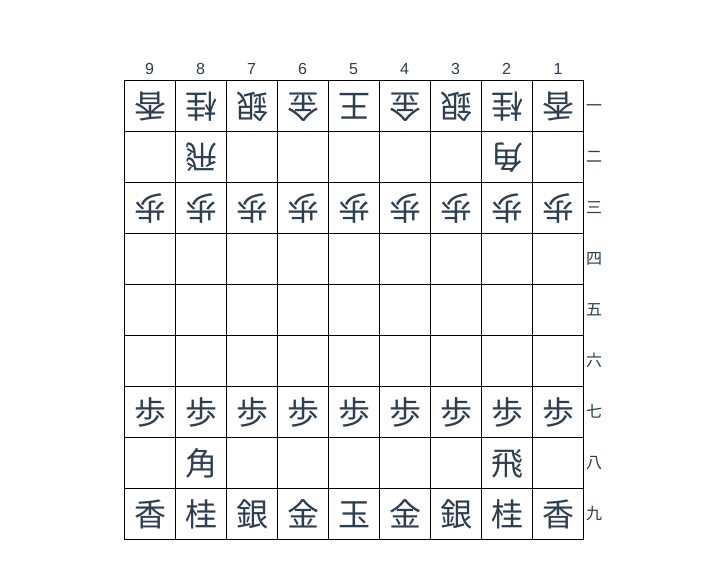
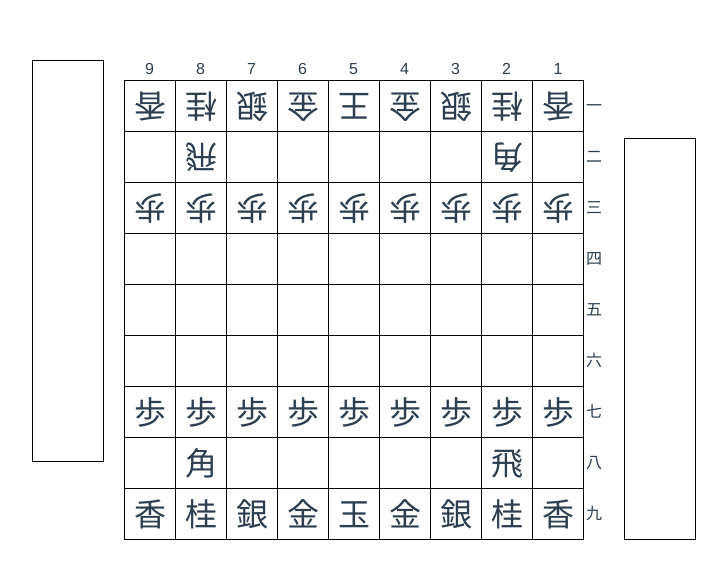
Before and after one commit to nek0meshi/shogi-board, a Vue app in the folder frontend/: page / in a window 1280 px wide. Shown: the top 578 px of the page, without its empty margins (276-1003 px from the left). Built offline with nearby package versions, Linux system fonts and the light colour scheme.

Commit message:
- 駒台を用意

```diff
--- a/frontend/src/components/Board.vue
+++ b/frontend/src/components/Board.vue
@@ -1,5 +1,11 @@
 <template>
   <div class="board-container">
+    <div class="stand second-stand">
+      <div v-for="p in secondStandPieces" :key="p.type" class="stand-piece">
+        <span class="stand-piece-name">{{ p.name }}</span>
+        <span class="stand-piece-count">{{ p.count }}</span>
+      </div>
+    </div>
     <div class="board">
       <div class="left-frame-container">
         <div v-for="r in rows" :key="r" class="left-frame">
@@ -12,7 +18,7 @@
         </div>
       </div>
       <div
-        v-for="p in pieces"
+        v-for="p in onBoardPieces"
         class="piece"
         :style="pieceStyle(p)"
         :key="p.id"
@@ -20,10 +26,29 @@
         {{ p.name }}
       </div>
     </div>
+    <div class="stand first-stand">
+      <div v-for="p in firstStandPieces" :key="p.type" class="stand-piece">
+        <span class="stand-piece-name">{{ p.name }}</span>
+        <span class="stand-piece-count">{{ p.count }}</span>
+      </div>
+    </div>
   </div>
 </template>
 
 <script>
+const reduceStandPieces = (carry, piece) => {
+  const c = carry.find((p) => p.type === piece.type)
+  if (c) {
+    c.count += 1
+  } else {
+    carry.push({
+      type: piece.type,
+      name: piece.name,
+      count: 1,
+    })
+  }
+  return carry
+}
 export default {
   props: {
     pieces: {
@@ -32,11 +57,29 @@ export default {
     },
   },
 
-  data () {
+  data() {
     return {
       columns: [1, 2, 3, 4, 5, 6, 7, 8, 9],
       rows: ['一', '二', '三', '四', '五', '六', '七', '八', '九'],
     }
+  },
+
+  computed: {
+    onBoardPieces() {
+      return this.pieces.filter((piece) => piece.column !== null)
+    },
+    firstStandPieces() {
+      return this.pieces
+        .filter((piece) => piece.isFirst)
+        .filter((piece) => piece.column === null)
+        .reduce(reduceStandPieces, [])
+    },
+    secondStandPieces() {
+      return this.pieces
+        .filter((piece) => !piece.isFirst)
+        .filter((piece) => piece.column === null)
+        .reduce(reduceStandPieces, [])
+    },
   },
 
   methods: {
@@ -55,9 +98,10 @@ export default {
 $board-size: 50px;
 $top-frame-size: 20px;
 $board-border-width: 1px;
+$border-color: black;
 
 .board-container {
-  display: inline-block;
+  display: inline-flex;
 }
 .board {
   display: flex;
@@ -65,16 +109,16 @@ $board-border-width: 1px;
   position: relative;
 }
 .column:nth-child(2) .box {
-  border-right: $board-border-width solid black;
+  border-right: $board-border-width solid $border-color;
 }
 .box {
-  border-left: $board-border-width solid black;
-  border-bottom: $board-border-width solid black;
+  border-left: $board-border-width solid $border-color;
+  border-bottom: $board-border-width solid $border-color;
   height: $board-size;
   width: $board-size;
 }
 .box:nth-child(2) {
-  border-top: $board-border-width solid black;
+  border-top: $board-border-width solid $border-color;
 }
 .top-frame {
   height: $top-frame-size;
@@ -93,4 +137,29 @@ $board-border-width: 1px;
   height: 50px;
   font-size: 32px;
 }
+.stand {
+  width: 70px;
+  height: 400px;
+  border: $board-border-width solid $border-color;
+}
+.first-stand {
+  margin-left: 20px;
+  margin-top: auto;
+}
+.second-stand {
+  margin-right: 20px;
+  // transform: rotate(180deg);
+}
+.stand-piece {
+  display: inline-flex;
+  align-items: center;
+  height: 50px;
+}
+.stand-piece-name {
+  width: 50px;
+  font-size: 32px;
+}
+.stand-piece-count {
+  font-size: 20px;
+}
 </style>
--- a/frontend/src/src/pieces.ts
+++ b/frontend/src/src/pieces.ts
@@ -15,10 +15,10 @@ export class Piece {
   type: PieceType; // 駒の種類
   isFirst: boolean; // true: 先手, false: 後手
   isPromoted: boolean; // true: 成り
-  column: number; // 列
-  row: number; // 行
+  column: number | null; // 列
+  row: number | null; // 行
 
-  constructor(type: PieceType, isFirst: boolean, column: number, row: number) {
+  constructor(type: PieceType, isFirst: boolean, column?: number, row?: number) {
     this.type = type;
     this.isFirst = isFirst;
     this.isPromoted = false;
```
